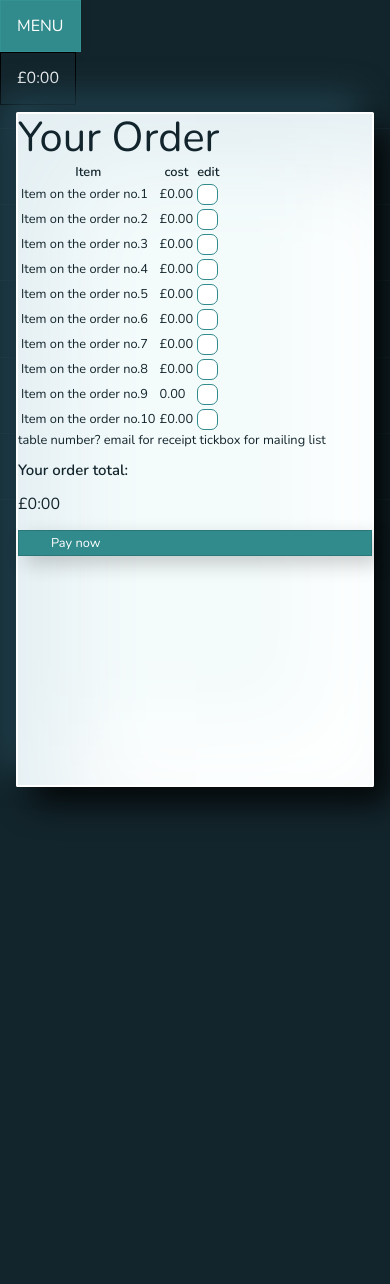
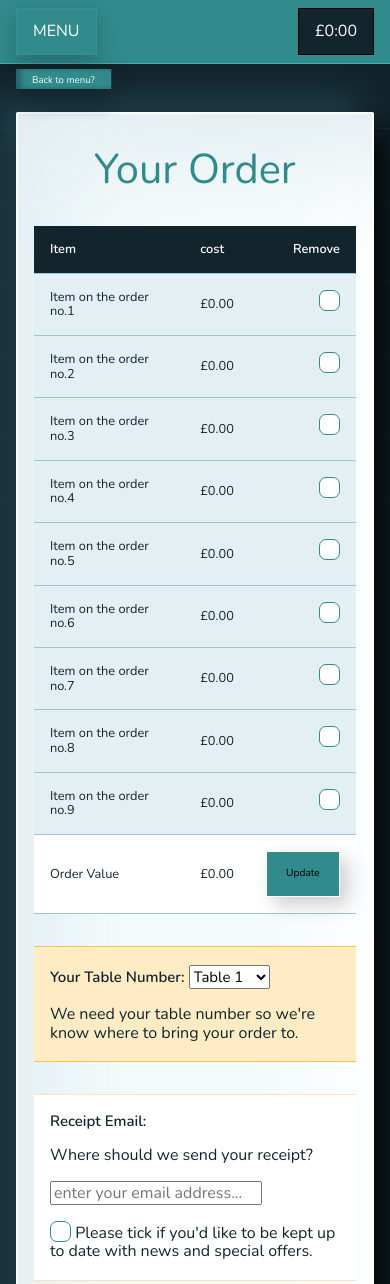
Before and after one commit to punchpubs/OrderAndPay, a plain HTML site: page basket.html in a window 390 px wide. Shown: the top 1284 px of the page. Before the commit the page ends 844 px from the top, so only its background shows below. Drawn offline with nearby package versions, Linux system fonts and the light colour scheme.

Commit message:
Updated responsive pages. finished product page. added checkout page

```diff
--- a/assets/scss/_modules.scss
+++ b/assets/scss/_modules.scss
@@ -4,3 +4,4 @@
 @import 'modules/_menu.scss';
 @import 'modules/_homepage.scss';
 @import 'modules/_products.scss';
+@import 'modules/_basket.scss';
--- a/assets/scss/elements/_buttons.scss
+++ b/assets/scss/elements/_buttons.scss
@@ -21,6 +21,7 @@ button, a.button{
 			vertical-align: middle;
 			margin: 0 auto;
 			color: #fff;
+			border: 3px solid #fff;
 			border-radius:.4rem;
 			border-radius: 50%;
 			height:15rem;
--- /dev/null
+++ b/assets/scss/modules/_basket.scss
@@ -0,0 +1,122 @@
+  // Basket
+
+
+  .basket-page {
+	width: 90%;
+	margin: 0 auto;
+	display: flex;
+	flex-direction: column;
+
+
+	@include breakpoint(break1) {}
+	@include breakpoint(break2) {}
+	@include breakpoint(break3) {}
+	@include breakpoint(break4) {}
+	@include breakpoint(break5) {}
+	@include breakpoint(break6) {}
+
+
+	.order-items{margin: 0 1rem;}
+
+		table.basket {
+			border-collapse: collapse;
+			width:100%;
+			max-width:60rem;
+			margin: 0 auto;
+			text-align: left;
+			background: $dark-blue;
+
+			thead {
+
+				.basket-header th {
+				padding: 1rem;
+				border: none;
+					&:last-of-type {float: right;}
+
+				}
+			}
+
+			tbody {
+				background: lighten($dark-blue, 80%);
+				}
+
+			tfoot {
+				background: #fff;
+
+					.basket-total td {padding: 1rem 1rem;
+
+					button {float: right;}
+				}
+			}
+
+			tr{
+				width:100%;
+				text-align: left;
+				border-bottom: 1px solid lighten($dark-blue, 60%);
+
+				}
+
+			.basket-header{
+				background: $dark-blue;
+				color: #fff;
+			}
+
+
+
+			.basket-item td {
+					padding: 1rem;
+						&:last-of-type {float: right;}
+				}
+
+
+
+			}//end table
+
+
+			.basket-table {
+						background: lighten($yellow, 44%);
+						margin: 2rem 1rem 0;
+						padding: .2rem 1rem;
+						border-top: 1px solid lighten($yellow, 20%);
+						border-bottom: 1px solid lighten($yellow, 20%);
+						}
+
+			.basket-email {
+						background: lighten($yellow, 70%);
+						margin: 2rem 1rem 0;
+						padding: .2rem 1rem;
+						border-top: 1px solid lighten($yellow, 40%);
+						border-bottom: 1px solid lighten($yellow, 40%);
+						}
+
+
+			.additems {
+			background: lighten($teal, 50%);
+			margin: 2rem 1rem;
+			padding: 1rem 1rem;
+			border-top: 1px solid lighten($teal, 20%);
+			border-bottom: 1px solid lighten($teal, 20%);
+			display: flex;
+			justify-content: space-between;
+			vertical-align: middle;
+
+			@include breakpoint(break2) {
+						justify-content: flex-end;
+						}
+
+				h3 {
+					font-size: 1rem;
+					line-height: 2rem;
+					margin-right: 1rem;
+					vertical-align: middle;
+					}
+
+				p {
+					font-size: 1rem;
+					line-height: 2rem;
+					margin-right: 1rem;
+					vertical-align: middle;
+					}
+				}
+
+	}	//end order items
--- a/assets/scss/modules/_products.scss
+++ b/assets/scss/modules/_products.scss
@@ -1,4 +1,4 @@
-  /// PRODUCTS - USED ON LISTING AND PRODUCT PAGE
+  // PRODUCTS - USED ON LISTING AND PRODUCT PAGE
 
 .products {
 	width: 90%;
@@ -24,7 +24,6 @@
 	 .menu-section {
 		//border: 1px solid blue;
 		margin-bottom: 2rem;
-		flex-wrap: wrap;
 		flex-basis: 1;
 		min-width: 0;
 
@@ -42,9 +41,6 @@
 		}
 		@include breakpoint(break5) {}
 		@include breakpoint(break6) {}
-
-
-
 
 
 		h2 {
@@ -154,10 +150,18 @@
 
 
 	    .product-page {
+				display: flex;
+				flex-direction: column;
+				flex-wrap: wrap;
 
+				@include breakpoint(break2) {}
+				@include breakpoint(break3) {}
+				@include breakpoint(break4) {}
+				@include breakpoint(break5) {}
+				@include breakpoint(break6) {}
 
 			.product-page-top {
-				position: relative;
+
 
 					header {
 						margin: 2rem 2rem 1rem;
@@ -167,28 +171,57 @@
 						width:100%;
 						}
 
-				@include breakpoint(break2) {}
-				@include breakpoint(break3) {
-
-						.product-img {
-							margin: 0 auto;
-
-						}
-
-				}
-				@include breakpoint(break4) {}
-				@include breakpoint(break5) {}
-				@include breakpoint(break6) {}
 				}
 
 
 			.product-page-mid {
-					flex-direction:row;
+						display: flex;
 						flex-wrap: wrap;
-					justify-content:space-between;
+						width: 100%;
+
+
+						@include breakpoint(break2) {
+
+						}
+
+					.dish-info {
+						width:100%;
+						flex-basis: 1;
+						justify-content: flex-start;
+
+
+
+
+						@include breakpoint(break2) {
+
+							width: calc(50% - 2rem);
+							&:nth-last-child(1){flex-grow: 1 }
+
+							}
+
+						@include breakpoint(break5) {
+
+							width: calc(33% - 3rem);
+
+							}
+
+						@include breakpoint(break6) {
+
+							width: calc(25% - 4rem);
+
+							}
+
+
+
+						}
 
 					.prod-desc {
 						padding: 0 1rem;
+						padding: .2rem 1rem;
+						margin: 2rem 1rem 0;
+
+						@include breakpoint(break2) {padding: 1rem 1rem;}
+						@include breakpoint(break5) {padding: 2rem 1rem; background: #fff;}
 							}
 
 					.prod-price {
@@ -199,7 +232,7 @@
 
 					.whynotadd {
 						background: lighten($yellow, 44%);
-					margin: 2rem 1rem;
+						margin: 2rem 1rem 0;
 						padding: .2rem 1rem;
 						border-top: 1px solid lighten($yellow, 20%);
 						border-bottom: 1px solid lighten($yellow, 20%);
@@ -216,10 +249,9 @@
 								}
 						}
 
-
 					.customise {
 							background: lighten($yellow, 70%);
-						margin: 2rem 1rem;
+							margin: 2rem 1rem 0;
 							padding: .2rem 1rem;
 							border-top: 1px solid lighten($yellow, 40%);
 							border-bottom: 1px solid lighten($yellow, 40%);
@@ -238,34 +270,11 @@
 
 						}
 
-
-
-				@include breakpoint(break2) {
-
-					flex-direction:column;
-					flex-wrap: wrap;
-					justify-content:space-between;
-
-						.dish-info {
-							max-width: calc(50% -0.5rem);
-							margin-right: .5rem;
-
-						}
-
-
-					}
-
-				@include breakpoint(break3) {}
-				@include breakpoint(break4) {}
-				@include breakpoint(break5) {}
-				@include breakpoint(break6) {}
-
-
 				} //END MID
 
 
 		.product-page-bottom {
-			background: green;
+			//background: green;
 
 
 
@@ -280,15 +289,21 @@
 			justify-content: space-between;
 			vertical-align: middle;
 
+			@include breakpoint(break2) {
+						justify-content: flex-end;
+						}
+
 				h3 {
 					font-size: 1rem;
 					line-height: 2rem;
+					margin-right: 1rem;
 					vertical-align: middle;
 					}
 
 				p {
 					font-size: 1rem;
 					line-height: 2rem;
+					margin-right: 1rem;
 					vertical-align: middle;
 					}
 				}
--- a/basket.html
+++ b/basket.html
@@ -1,7 +1,7 @@
   <!DOCTYPE html>
  <html>
  	<head>
- 		<title>Your Order</title>
+ 		<title>Basket</title>
  			<meta http-equiv="Content-Type" content="text/html; charset=utf-8" />
 		    <meta name="viewport" content="width=device-width, initial-scale=1, maximum-scale=1">
 
@@ -65,39 +65,69 @@
 
 	<main id="content" class="basket-page">
 
-   <h1>Your Order</h1>
-
-
-
+		<header>
+			<h1 class="menu-page">Your Order</h1>
+		</header>
 
 
 		   <div class="order-items">
 
-	  <table>
-		  <tr><th>Item</th><th>cost</th><th>edit</th></tr>
-		  <tr><td>Item on the order no.1</td><td>£0.00</td><td><input type="checkbox"></td></tr>
-		  <tr><td>Item on the order no.2</td><td>£0.00</td><td><input type="checkbox"></td></tr>
-		  <tr><td>Item on the order no.3</td><td>£0.00</td><td><input type="checkbox"></td></tr>
-		  <tr><td>Item on the order no.4</td><td>£0.00</td><td><input type="checkbox"></td></tr>
-		  <tr><td>Item on the order no.5</td><td>£0.00</td><td><input type="checkbox"></td></tr>
-		  <tr><td>Item on the order no.6</td><td>£0.00</td><td><input type="checkbox"></td></tr>
-		  <tr><td>Item on the order no.7</td><td>£0.00</td><td><input type="checkbox"></td></tr>
-		  <tr><td>Item on the order no.8</td><td>£0.00</td><td><input type="checkbox"></td></tr>
-		  <tr><td>Item on the order no.9</td><td>0.00</td><td><input type="checkbox"></td></tr>
-		  <tr><td>Item on the order no.10</td><td>£0.00</td><td><input type="checkbox"></td></tr>
+			  <table class="basket">
+				  <thead>
+					  <tr class="basket-header"><th>Item</th><th>cost</th><th>Remove</th></tr>
+				</thead>
+				<tbody>
+				  <tr class="basket-item"><td>Item on the order no.1</td><td>£0.00</td><td><input type="checkbox"></td></tr>
+				  <tr class="basket-item"><td>Item on the order no.2</td><td>£0.00</td><td><input type="checkbox"></td></tr>
+				  <tr class="basket-item"><td>Item on the order no.3</td><td>£0.00</td><td><input type="checkbox"></td></tr>
+				  <tr class="basket-item"><td>Item on the order no.4</td><td>£0.00</td><td><input type="checkbox"></td></tr>
+				  <tr class="basket-item"><td>Item on the order no.5</td><td>£0.00</td><td><input type="checkbox"></td></tr>
+				  <tr class="basket-item"><td>Item on the order no.6</td><td>£0.00</td><td><input type="checkbox"></td></tr>
+				  <tr class="basket-item"><td>Item on the order no.7</td><td>£0.00</td><td><input type="checkbox"></td></tr>
+				  <tr class="basket-item"><td>Item on the order no.8</td><td>£0.00</td><td><input type="checkbox"></td></tr>
+				  <tr class="basket-item"><td>Item on the order no.9</td><td>£0.00</td><td><input type="checkbox"></td></tr>
+			  	</tbody>
+			  	<tfoot>
+				  <tr class="basket-total"><td>Order Value</td><td>£0.00</td><td><small><button>Update</button></small></td></tr>
+				</tfoot>
 			  </table>
 
-	   table number?
+		   </div><!-- eof order-items -->
 
-   email for receipt
 
-   tickbox for mailing list
+		   	<div class="basket-table">
+			   	<h3>Your Table Number:
+				   	<select id = "table">
+		               <option value = "1">Table 1</option>
+		               <option value = "2">Table 2</option>
+		               <option value = "3">Table 3</option>
+		               <option value = "4">Table 4</option>
+		               <option value = "5">Table 5</option>
+		               <option value = "6">Table 6</option>
+		               <option value = "7">Table 7</option>
+		               <option value = "8">Table 8</option>
+		               <option value = "9">Table 9</option>
+		               <option value = "10">Table 10</option>
+		               <option value = "11">Table 11</option>
+		               <option value = "12">Table 12</option>
+               		</select>
+               	</h3>
+			   	<p>We need your table number so we're know where to bring your order to.</p>
+		   	</div><!-- eof   table-->
+
+		   	<div class="basket-email">
+			   	<h3>Receipt Email:</h3>
+			   	<p>Where should we send your receipt?</p>
+			   	<p><input type="email" placeholder="enter your email address..."></p>
+			   	<p><input type="checkbox"> Please tick if you'd like to be kept up to date with news and special offers.</p>
+		   	</div><!-- eof email-->
+
 
 			<div class="additems">
 				<h3>Your order total:</h3>
 
 				<p>£0:00</p>
-		<a href="#addedNotice" class="button addbasket">Pay now</a>
+				<a href="#addedNotice" class="button addbasket">Place Order</a>
 
 			</div>
 
@@ -107,14 +137,27 @@
 	</main><!-- end content -->
 
 
+
 </div><!--end container-->
 
 
+		<div class="controls-container">
+
 	<div class="controls">
+
 	<button id="nav-toggle" class="navToggle">MENU</button>
 	<button id="nav-basket" class="navBasket">£0:00</button>
 
+			</div><!-- eof controls-->
+
+
+	<div class="breadcrumb">
+		<a href="home.html" class="current-location">Back to menu?</a>
 	</div>
+
+
+	</div><!-- eof controls container-->
+
 
 
 </body>
```
Also changed, not shown: dish.html (+5 -0 lines), assets/scss/style.css, 1 other file. Lines whose indentation alone changed are shown as unchanged.
